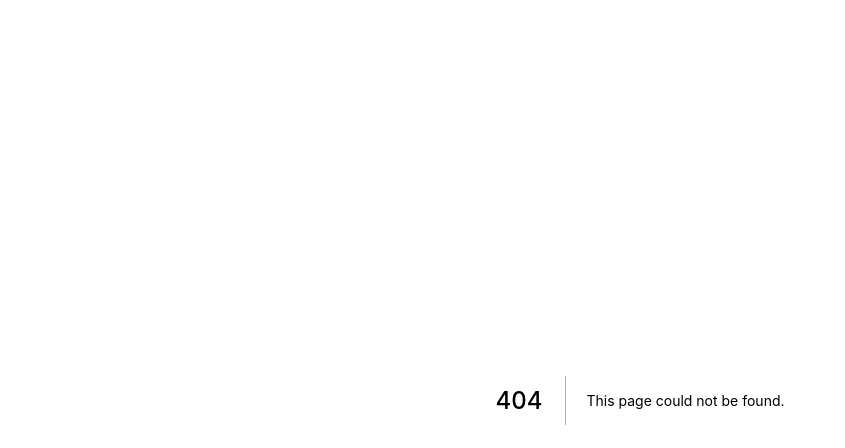
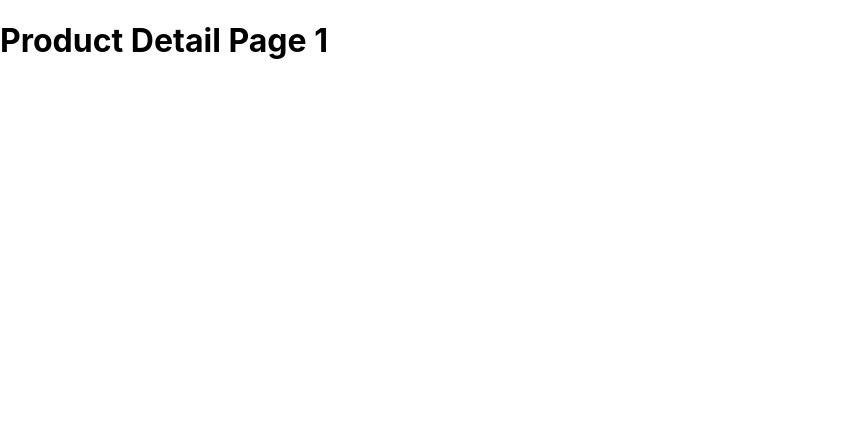
Before and after one commit to mireiaGomariz/next_routing, a Next.js app: page /product/1 in a window 1280 px wide. Before the commit this address had no page. Shown: the top 448 px of the page, without its empty margins (0-845 px from the left). Built offline with nearby package versions, Linux system fonts and the light colour scheme.

Commit message:
dynamic routes

```diff
--- /dev/null
+++ b/pages/product/[productId].js
@@ -0,0 +1,10 @@
+import { useRouter } from 'next/router'
+
+
+function ProductDetail() {
+  const router = useRouter()
+  const productId = router.query.productId
+  return <h1>Product Detail Page {productId}</h1>
+}
+
+export default ProductDetail
--- /dev/null
+++ b/pages/product/sweater.js
@@ -0,0 +1,5 @@
+function Sweater() {
+  return <h1>Landing page for Sweater</h1>
+}
+
+export default Sweater
```
Also changed, not shown: pages/product/index.js (added, +13 -0 lines).
